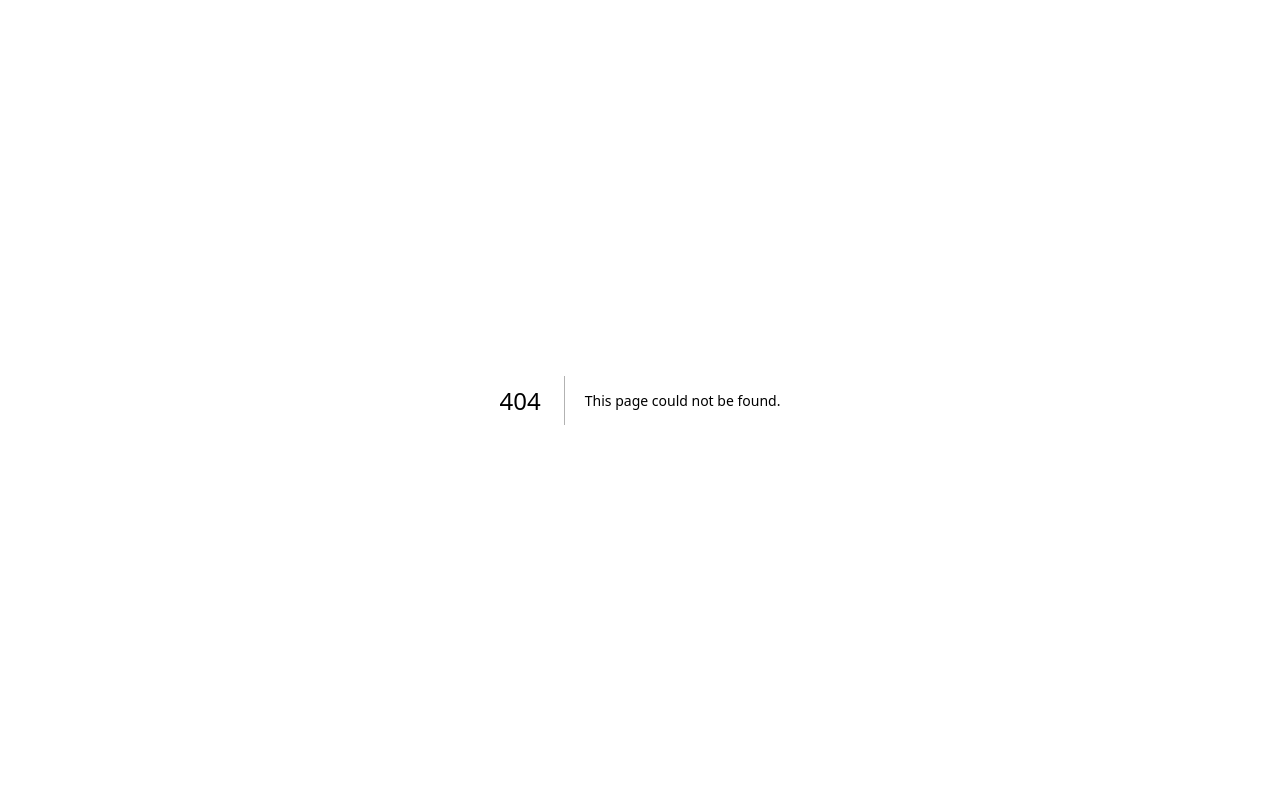
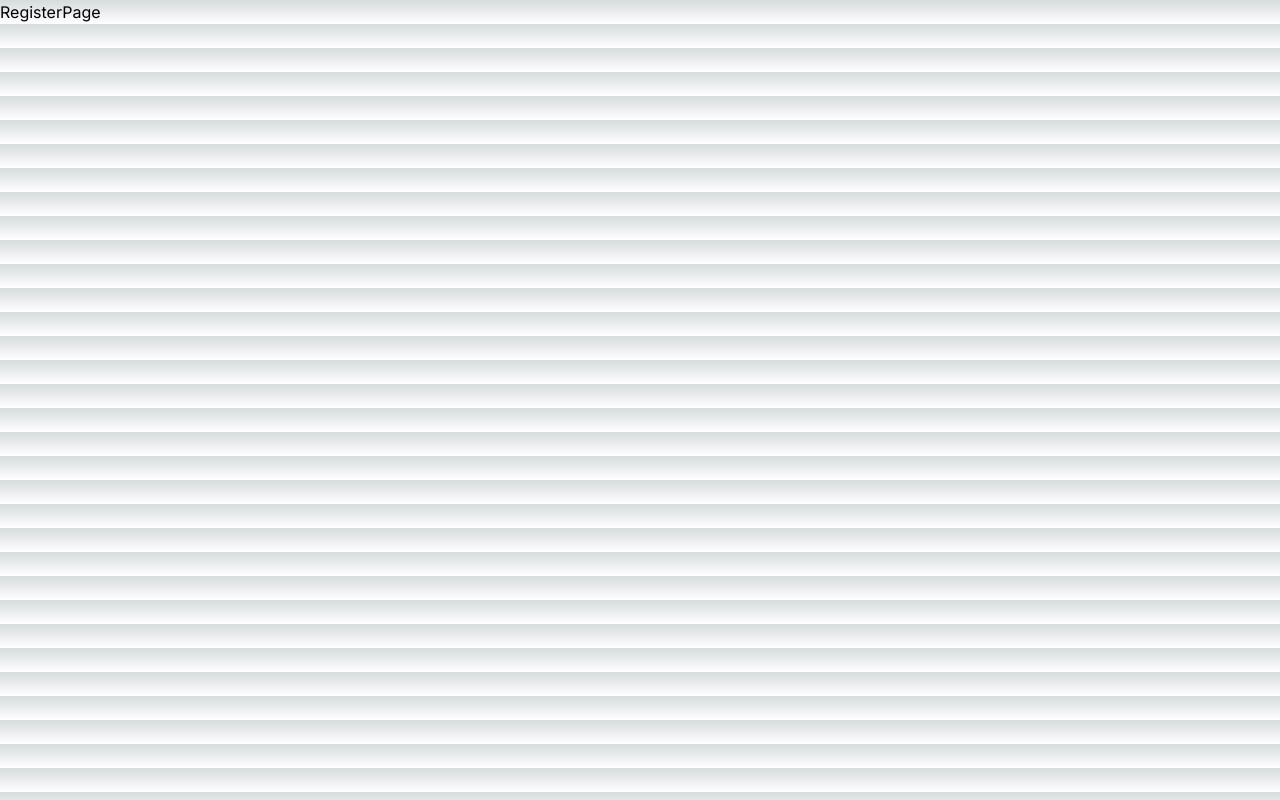
Before and after one commit to Jokosann/umkm-berumbung-baru, a Next.js app: page /register in a window 1280 px wide. Before the commit this address had no page. Built offline with nearby package versions, Linux system fonts and the light colour scheme.

Commit message:
feat: setup husky

```diff
--- /dev/null
+++ b/app/(auth)/login/page.tsx
@@ -0,0 +1,3 @@
+export default function LoginPage() {
+  return <div>LoginPage</div>;
+}
--- /dev/null
+++ b/app/(auth)/register/page.tsx
@@ -0,0 +1,3 @@
+export default function RegisterPage() {
+  return <div>RegisterPage</div>;
+}
--- a/app/layout.tsx
+++ b/app/layout.tsx
@@ -1,12 +1,13 @@
-import type { Metadata } from "next";
-import { Inter } from "next/font/google";
-import "./globals.css";
+import type { Metadata } from 'next';
+import { Inter } from 'next/font/google';
+import './globals.css';
+import NavbarContainer from '@/components/layout/navbar';
 
-const inter = Inter({ subsets: ["latin"] });
+const inter = Inter({ subsets: ['latin'] });
 
 export const metadata: Metadata = {
-  title: "Create Next App",
-  description: "Generated by create next app",
+  title: 'Create Next App',
+  description: 'Generated by create next app',
 };
 
 export default function RootLayout({
@@ -16,7 +17,10 @@ export default function RootLayout({
 }>) {
   return (
     <html lang="en">
-      <body className={inter.className}>{children}</body>
+      <body className={inter.className}>
+        <NavbarContainer />
+        {children}
+      </body>
     </html>
   );
 }
--- /dev/null
+++ b/components/layout/navbar/Navbar.tsx
@@ -0,0 +1,13 @@
+'use client';
+
+import { usePathname } from 'next/navigation';
+
+const disableNavbar = ['/login', '/register'];
+
+export default function Navbar() {
+  const pathname = usePathname();
+
+  console.log(pathname);
+
+  return !disableNavbar.includes(pathname) && <div>Navbar</div>;
+}
--- /dev/null
+++ b/components/layout/navbar/index.tsx
@@ -0,0 +1,3 @@
+import NavbarContainer from '@/components/layout/navbar/Navbar';
+
+export default NavbarContainer;
```
Also changed, not shown: package.json (+9 -6 lines), .lintstagedrc.json (added), 2 other files (tests, documents, lock files or other folders).
